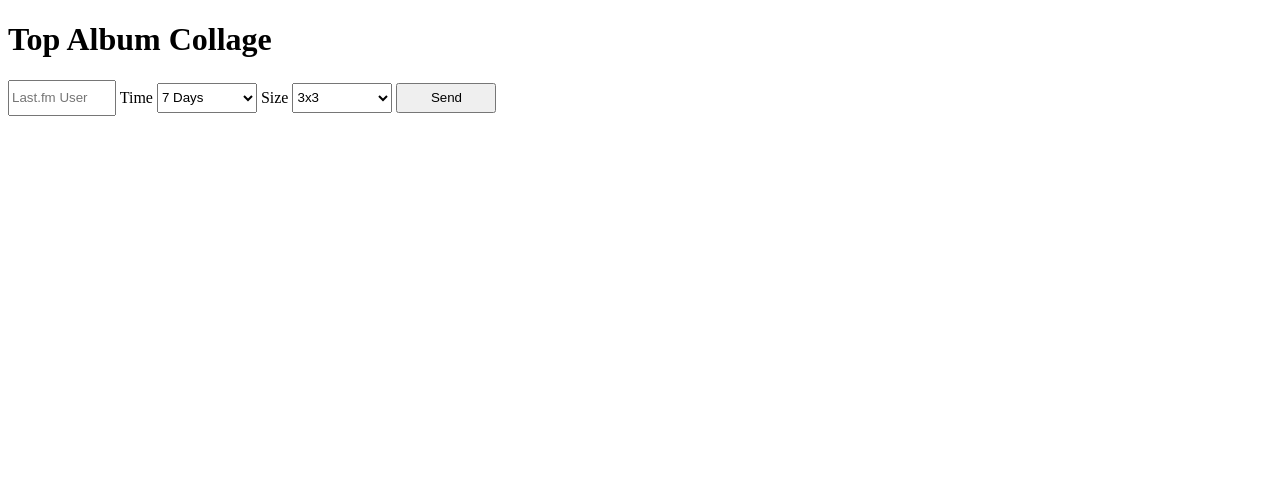
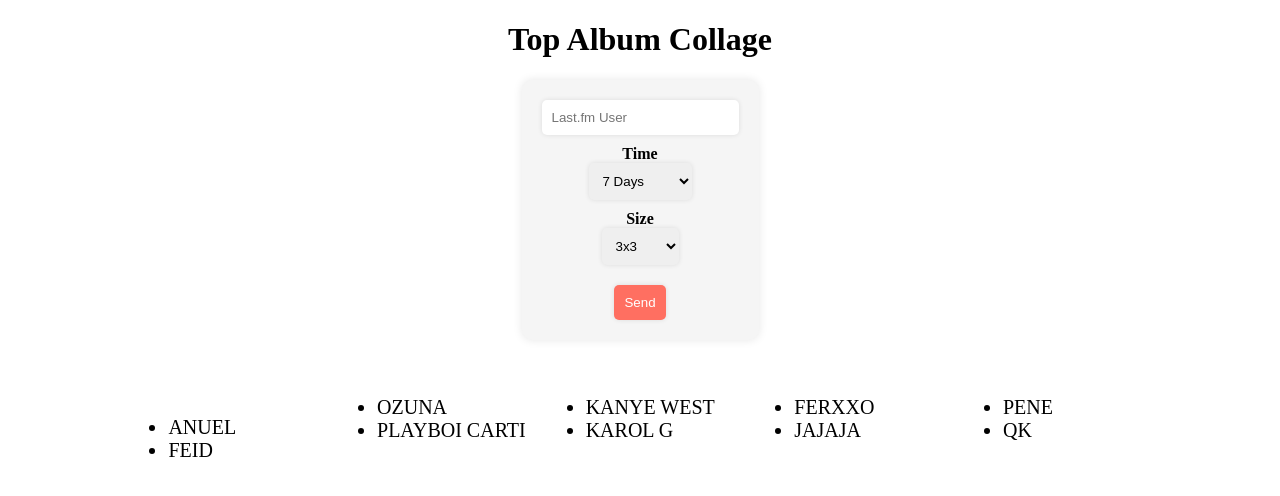
Before and after one commit to ChristianVeneko/topAlbumCollage, a plain HTML site: page index.html in a window 1280 px wide. Drawn offline with Linux system fonts and the light colour scheme.

Commit message:
Estilos mejorados

```diff
--- a/index.css
+++ b/index.css
@@ -1,23 +1,72 @@
+body {
+  display: flex;
+  flex-direction: column;
+  align-items: center;
+  height: 100vh;
+  margin-top: 0;
+}
+
 #images {
   display: grid;
-  grid-template-columns: repeat(
-    auto-fit,
-    minmax(60px, 0fr)
-  );
+  grid-template-columns: repeat(auto-fit, minmax(60px, 0fr));
   grid-gap: 0px;
+  justify-content: center;
 }
 
-
-
 #images img {
-  width: 80px;
-  height: 80px;
+  width: 85px;
+  height: 85px;
   object-fit: cover;
 }
 
-input, label, select, button {
-  width: 100px;
-  height: 30px;
+#formulario {
+  margin-bottom: 20px;
+  background-color: #f5f5f5;
+  border-radius: 10px;
+  padding: 20px;
+  box-shadow: 0px 0px 10px rgba(0, 0, 0, 0.1);
+}
+
+form {
+  display: flex;
+  flex-direction: column;
+  align-items: center;
+}
+
+input,
+select {
+  margin-bottom: 10px;
+  padding: 10px;
+  border: none;
+  border-radius: 5px;
+  box-shadow: 0px 0px 5px rgba(0, 0, 0, 0.1);
+}
+
+label {
+  font-size: 16px;
+  font-weight: bold;
+}
+
+button {
+  margin-top: 10px;
+  padding: 10px;
+  background-color: #ff6f61;
+  color: white;
+  border: none;
+  border-radius: 5px;
+  box-shadow: 0px 0px 5px rgba(0, 0, 0, 0.1);
+  cursor: pointer;
+  transition: background-color 0.2s ease-in-out;
+}
+
+button:hover {
+  background-color: #e74c3c;
+}
+
+#list {
+  font-size: 20px;
+  column-count: 5;
+  column-gap: normal;
 }
 
 @media (max-width: 768px) {
@@ -25,9 +74,14 @@ input, label, select, button {
     grid-template-columns: repeat(auto-fit, minmax(40px, 0fr));
   }
   #images img {
-        width: 40px;
-        height: 40px;
+    width: 50px;
+    height: 50px;
     object-fit: cover;
+  }
+
+  #list {
+    font-size: 18;
+    column-count: 3;
   }
 }
 
@@ -36,8 +90,13 @@ input, label, select, button {
     grid-template-columns: repeat(auto-fit, minmax(30px, 0fr));
   }
   #images img {
-        width: 40px;
-        height: 40px;
+    width: 40.1px;
+    height: 40.1px;
     object-fit: cover;
   }
+
+  #list {
+    font-size: 13px;
+    column-count: 2;
   }
+}
--- a/index.html
+++ b/index.html
@@ -11,7 +11,6 @@
 <body>
     <h1>Top Album Collage</h1>
     <div id="formulario">
-
         <form>
             <input type="text" id="inputUser" placeholder="Last.fm User">
             <label for="time">Time</label>
@@ -34,13 +33,22 @@
     </div>
     <br>
     <br>
-    <br>
-    <br>
-    <div id="images">
+    <div id="images" class="images">
 
     </div>
     <div id="list">
-
+        <ul>
+            <li>ANUEL</li>
+            <li>FEID</li>
+            <li>OZUNA</li>
+            <li>PLAYBOI CARTI</li>
+            <li>KANYE WEST</li>
+            <li>KAROL G</li>
+            <li>FERXXO</li>
+            <li>JAJAJA</li>
+            <li>PENE</li>
+            <li>QK</li>
+        </ul>
     </div>
     <script src="./index.js"></script>
 </body>
--- a/index.js
+++ b/index.js
@@ -40,7 +40,7 @@ function showImagesAlbum(albums, sizeInput) {
   albumDiv.innerHTML = "";
   albums.forEach((album) => {
     const img = document.createElement("img");
-    img.src = album.image[3]["#text"];
+    img.src = album.image[2]["#text"];
     albumDiv.appendChild(img);
   });
   createGrid(sizeInput);
```
Lines whose indentation alone changed are shown as unchanged.
